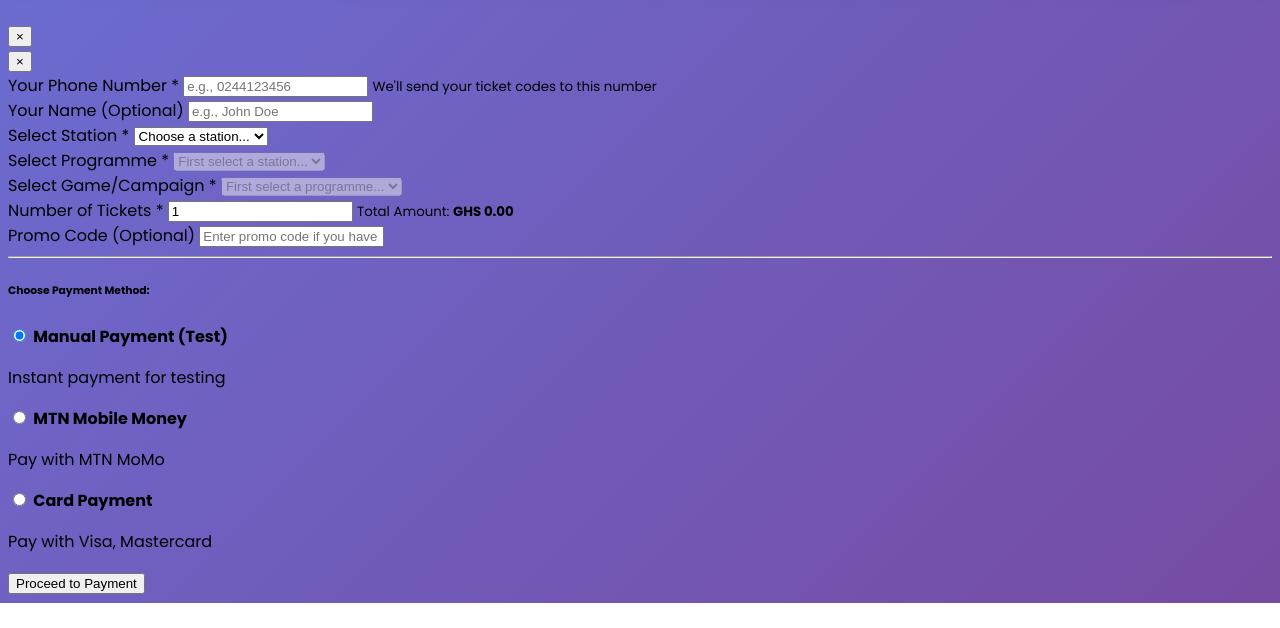
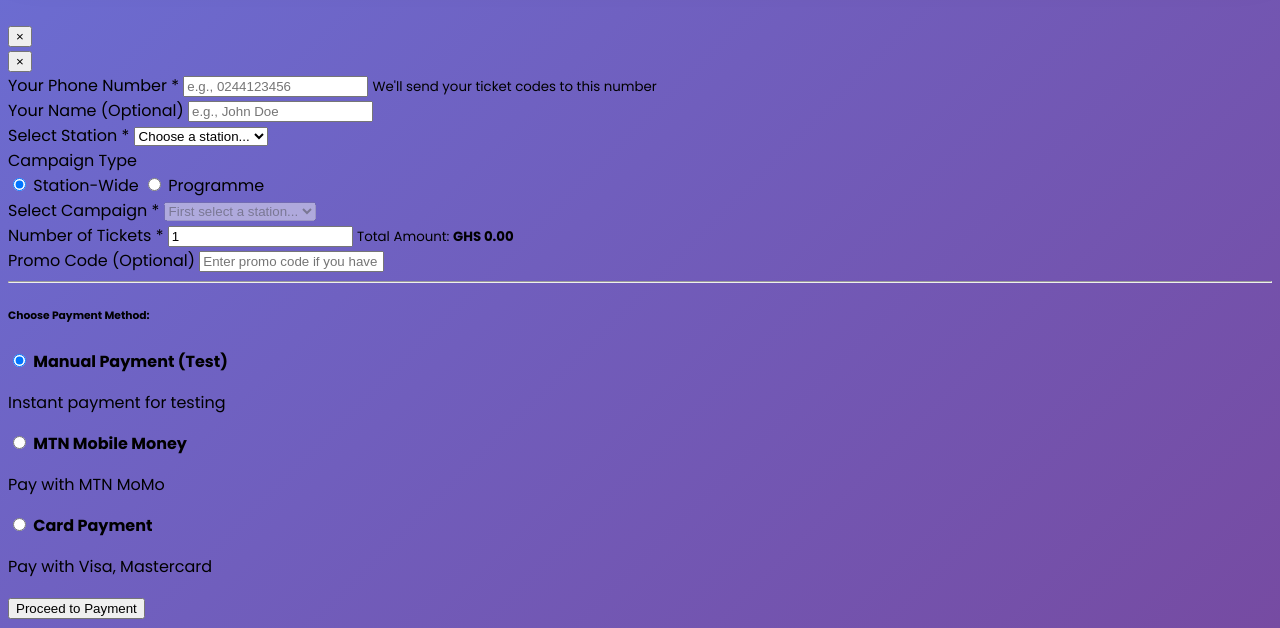
Before and after one commit to ekowmensah/raffle, a PHP site: the page made by app/views/public/campaign.php in a window 1280 px wide. Shown: the part 1046-1674 px from the top of the page. Before the commit the page ends 1649 px from the top, so only its background shows below. Run offline with PHP 8.4, Linux system fonts and the light colour scheme; the template is opened without the code that fills it, so the values that code supplies are empty.

Commit message:
git push

```diff
--- a/app/views/public/campaign.php
+++ b/app/views/public/campaign.php
@@ -169,17 +169,31 @@
                             </select>
                         </div>
 
-                        <div class="form-group">
+                        <div class="form-group" id="campaignTypeGroup">
+                            <label>Campaign Type</label>
+                            <div class="btn-group btn-group-toggle d-flex" data-toggle="buttons">
+                                <label class="btn btn-outline-primary active" id="stationWideBtn">
+                                    <input type="radio" name="campaign_type" value="station" checked>
+                                    <i class="fas fa-broadcast-tower"></i> Station-Wide
+                                </label>
+                                <label class="btn btn-outline-primary" id="programmeBtn">
+                                    <input type="radio" name="campaign_type" value="programme">
+                                    <i class="fas fa-microphone"></i> Programme
+                                </label>
+                            </div>
+                        </div>
+
+                        <div class="form-group" id="programmeGroup" style="display: none;">
                             <label>Select Programme <span class="text-danger">*</span></label>
-                            <select name="programme_id" id="programmeSelect" class="form-control form-control-lg" required disabled>
+                            <select name="programme_id" id="programmeSelect" class="form-control form-control-lg" disabled>
                                 <option value="">First select a station...</option>
                             </select>
                         </div>
 
                         <div class="form-group">
-                            <label>Select Game/Campaign <span class="text-danger">*</span></label>
+                            <label>Select Campaign <span class="text-danger">*</span></label>
                             <select name="campaign_id" id="campaignSelect" class="form-control form-control-lg" required disabled>
-                                <option value="">First select a programme...</option>
+                                <option value="">First select a station...</option>
                             </select>
                             <small class="text-muted" id="ticketPriceInfo"></small>
                         </div>
@@ -246,16 +260,36 @@ function showPaymentOptions() {
 // Store campaigns data
 let campaignsData = {};
 let currentTicketPrice = 0;
+let currentCampaignType = 'station';
 
-// Load programmes when station is selected
+// Handle campaign type toggle
+$('input[name="campaign_type"]').on('change', function() {
+    currentCampaignType = $(this).val();
+    const stationId = $('#stationSelect').val();
+
+    if (currentCampaignType === 'programme') {
+        $('#programmeGroup').show();
+        $('#programmeSelect').prop('required', true);
+    } else {
+        $('#programmeGroup').hide();
+        $('#programmeSelect').prop('required', false).val('');
+    }
+
+    // Reload campaigns if station is selected
+    if (stationId) {
+        loadCampaigns(stationId);
+    }
+});
+
+// Load campaigns when station is selected
 $('#stationSelect').on('change', function() {
     const stationId = $(this).val();
     const programmeSelect = $('#programmeSelect');
     const campaignSelect = $('#campaignSelect');
 
-    // Reset programme and campaign dropdowns
-    programmeSelect.html('<option value="">First select a station...</option>').prop('disabled', true);
-    campaignSelect.html('<option value="">First select a programme...</option>').prop('disabled', true);
+    // Reset dropdowns
+    programmeSelect.html('<option value="">Select a programme...</option>').prop('disabled', true);
+    campaignSelect.html('<option value="">First select a station...</option>').prop('disabled', true);
     $('#ticketPriceInfo').text('');
     $('#totalAmount').text('GHS 0.00');
 
@@ -263,7 +297,7 @@ $('#stationSelect').on('change', function() {
         return;
     }
 
-    // Load programmes for this station via AJAX
+    // Load programmes for this station
     $.get('<?= url('public/getProgrammesByStation') ?>/' + stationId, function(response) {
         if (response.success && response.programmes.length > 0) {
             programmeSelect.html('<option value="">Select a programme...</option>');
@@ -281,7 +315,39 @@ $('#stationSelect').on('change', function() {
             programmeSelect.html('<option value="">No active programmes for this station</option>');
         }
     });
+
+    // Load campaigns based on type
+    loadCampaigns(stationId);
 });
+
+function loadCampaigns(stationId) {
+    const campaignSelect = $('#campaignSelect');
+
+    if (currentCampaignType === 'station') {
+        // Load station-wide campaigns
+        $.get('<?= url('public/getCampaignsByStation') ?>/' + stationId, function(response) {
+            if (response.success && response.campaigns.length > 0) {
+                campaignSelect.html('<option value="">Select a campaign...</option>');
+
+                response.campaigns.forEach(function(campaign) {
+                    campaignsData[campaign.id] = campaign;
+                    campaignSelect.append(
+                        $('<option></option>')
+                            .val(campaign.id)
+                            .text(campaign.name + ' - ' + campaign.currency + ' ' + parseFloat(campaign.ticket_price).toFixed(2) + ' per ticket')
+                    );
+                });
+
+                campaignSelect.prop('disabled', false);
+            } else {
+                campaignSelect.html('<option value="">No station-wide campaigns available</option>');
+            }
+        });
+    } else {
+        // For programme campaigns, wait for programme selection
+        campaignSelect.html('<option value="">First select a programme...</option>').prop('disabled', true);
+    }
+}
 
 // Load campaigns when programme is selected
 $('#programmeSelect').on('change', function() {
@@ -289,7 +355,7 @@ $('#programmeSelect').on('change', function() {
     const campaignSelect = $('#campaignSelect');
 
     // Reset campaign dropdown
-    campaignSelect.html('<option value="">First select a programme...</option>').prop('disabled', true);
+    campaignSelect.html('<option value="">Select a campaign...</option>').prop('disabled', true);
     $('#ticketPriceInfo').text('');
     $('#totalAmount').text('GHS 0.00');
 
@@ -300,7 +366,7 @@ $('#programmeSelect').on('change', function() {
     // Load campaigns for this programme via AJAX
     $.get('<?= url('public/getCampaignsByProgramme') ?>/' + programmeId, function(response) {
         if (response.success && response.campaigns.length > 0) {
-            campaignSelect.html('<option value="">Select a game/campaign...</option>');
+            campaignSelect.html('<option value="">Select a campaign...</option>');
 
             response.campaigns.forEach(function(campaign) {
                 campaignsData[campaign.id] = campaign;
```
Also changed, not shown: app/models/RevenueAllocation.php (+7 -0 lines), app/views/public/buy-ticket.php (+48 -9 lines).
